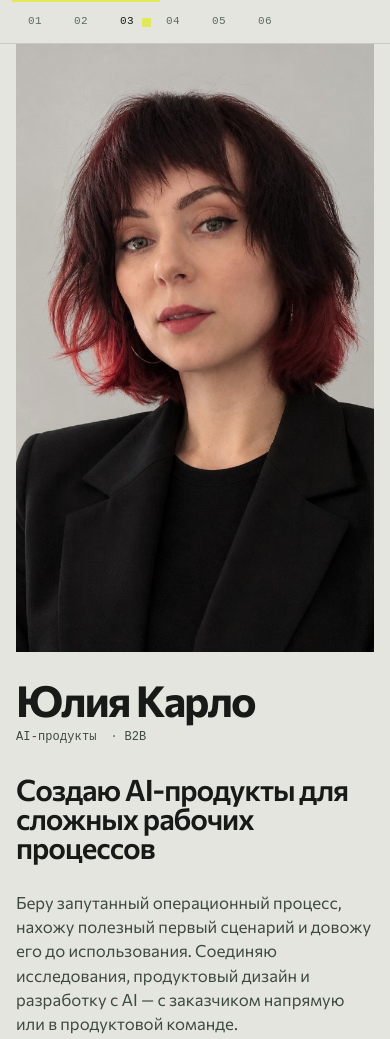
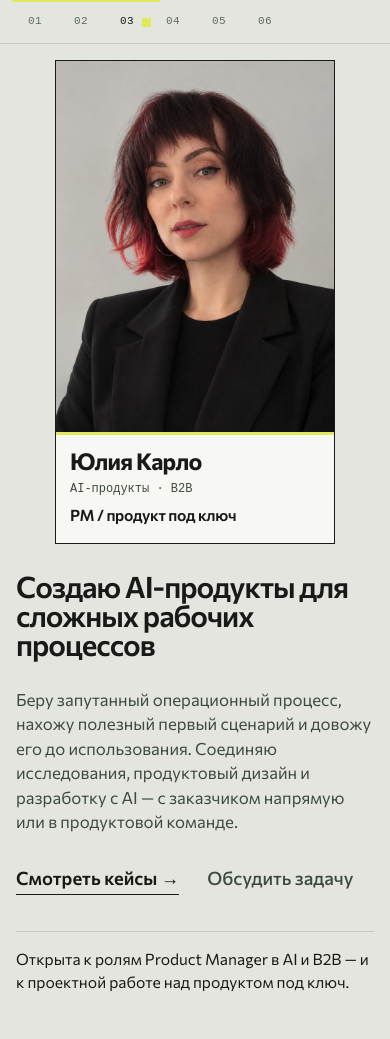
Before and after one commit to mammihlapinatana/julia-carlo, a plain HTML site: page index.html in a window 390 px wide. Shown: the top 1039 px of the page. Drawn offline with Linux system fonts and the light colour scheme; a web font is replaced by a local one.

Commit message:
Refine hero: portrait plate with name and focus.

```diff
--- a/index.html
+++ b/index.html
@@ -9,7 +9,7 @@
   <link rel="preconnect" href="https://fonts.gstatic.com" crossorigin>
   <link href="https://fonts.googleapis.com/css2?family=Commissioner:wght@400;500;600;700&family=Martian+Mono:wght@400;500&display=swap" rel="stylesheet">
   <link rel="icon" href="favicon.svg" type="image/svg+xml">
-  <link rel="stylesheet" href="styles.css?v=4">
+  <link rel="stylesheet" href="styles.css?v=15">
 </head>
 <body>
   <a class="skip" href="#hero">К содержанию</a>
@@ -25,37 +25,37 @@
   </nav>
 
   <main>
-    <section id="hero" class="hero" aria-labelledby="hero-title">
+    <section id="hero" class="hero" aria-labelledby="brand-name">
       <div class="hero-copy">
-        <p class="brand reveal" style="--d:0">Юлия Карло</p>
-        <p class="eyebrow reveal" style="--d:1">
-          <span>AI-продукты</span>
-          <span>B2B</span>
-        </p>
-        <h1 id="hero-title" class="reveal" style="--d:2">
+        <p class="claim reveal" style="--d:0">
           <span>Создаю AI-продукты</span>
           <span>для сложных</span>
           <span>рабочих процессов</span>
-        </h1>
-        <p class="lede reveal" style="--d:3">Беру запутанный операционный процесс, нахожу полезный первый сценарий и довожу его до использования. Соединяю исследования, продуктовый дизайн и разработку с AI — с заказчиком напрямую или в продуктовой команде.</p>
-        <p class="actions reveal" style="--d:4">
+        </p>
+        <p class="lede reveal" style="--d:1">Беру запутанный операционный процесс, нахожу полезный первый сценарий и довожу его до использования. Соединяю исследования, продуктовый дизайн и разработку с AI — с заказчиком напрямую или в продуктовой команде.</p>
+        <p class="actions reveal" style="--d:2">
           <a class="action" href="#cases">Смотреть кейсы <span aria-hidden="true">→</span></a>
           <a class="action action-quiet" href="#contact">Обсудить задачу</a>
         </p>
-        <p class="footnote reveal" style="--d:5">Открыта к ролям Product Manager в AI и B2B — и к проектной работе над продуктом под ключ.</p>
+        <p class="footnote reveal" style="--d:3">Открыта к ролям Product Manager в AI и B2B — и к проектной работе над продуктом под ключ.</p>
       </div>
 
-      <div class="hero-stage reveal-stage" aria-hidden="false">
-        <figure class="portrait">
+      <aside class="hero-stage reveal-stage">
+        <figure class="portrait-plate">
           <img
             src="media/julia.jpg"
-            alt="Юлия Карло"
+            alt=""
             width="768"
             height="1024"
             decoding="async"
             fetchpriority="high">
+          <figcaption>
+            <h1 class="brand" id="brand-name">Юлия Карло</h1>
+            <p class="plate-focus">AI-продукты · B2B</p>
+            <p class="plate-role">PM / продукт под ключ</p>
+          </figcaption>
         </figure>
-      </div>
+      </aside>
     </section>
 
     <section id="cases" class="block cases" aria-labelledby="cases-title">
@@ -381,6 +381,6 @@
     </section>
   </main>
 
-  <script src="main.js?v=4"></script>
+  <script src="main.js?v=9"></script>
 </body>
 </html>
--- a/styles.css
+++ b/styles.css
@@ -107,41 +107,41 @@ body.at-contact .spine a.is-on { color: #f3f3ee; }
 .hero {
   min-height: 100svh;
   display: grid;
-  grid-template-columns: minmax(340px, 1.12fr) minmax(420px, 0.88fr);
-  padding-left: var(--spine);
+  grid-template-columns: minmax(0, 1.1fr) minmax(0, 0.9fr);
+  align-items: center;
+  gap: clamp(24px, 3.5vw, 48px);
+  padding: clamp(28px, 5vh, 48px) var(--pad) clamp(28px, 5vh, 48px) var(--spine);
+  background: var(--paper);
 }
 
 .hero-copy {
-  padding: 28px 48px 32px var(--pad);
+  padding: 0;
   display: flex;
   flex-direction: column;
-  justify-content: flex-end;
+  justify-content: center;
   position: relative;
   z-index: 2;
-  background: var(--paper);
   min-width: 0;
 }
 
-.brand {
-  margin: 0 0 10px;
-  font-size: clamp(2.4rem, 4.2vw, 4.2rem);
-  font-weight: 700;
-  letter-spacing: -0.045em;
-  line-height: 0.92;
+.claim {
+  margin: 0;
+  font-size: clamp(2.2rem, 3.6vw, 3.7rem);
+  font-weight: 600;
+  letter-spacing: -0.035em;
+  line-height: 0.98;
+  max-width: 14ch;
 }
 
-.eyebrow {
-  margin: 0 0 28px;
-  font-family: var(--mono);
-  font-size: 12px;
-  letter-spacing: 0.01em;
-  color: var(--muted);
-}
+.claim span { display: block; }
 
-.eyebrow span + span::before {
-  content: "·";
-  margin: 0 0.55em;
-  color: var(--faint);
+.brand {
+  margin: 0;
+  font-size: clamp(1.6rem, 2.4vw, 2.1rem);
+  font-weight: 700;
+  letter-spacing: -0.035em;
+  line-height: 1.05;
+  color: var(--ink);
 }
 
 .reveal {
@@ -191,16 +191,6 @@ body.is-ready .reveal-stage {
 [data-reveal-group] .reveal-item:nth-child(3) { transition-delay: 180ms; }
 
 h1, h2, h3, p { margin: 0; }
-
-h1 {
-  font-size: clamp(2.2rem, 3.6vw, 3.7rem);
-  font-weight: 600;
-  letter-spacing: -0.035em;
-  line-height: 0.98;
-  max-width: 14ch;
-}
-
-h1 span { display: block; }
 
 .lede {
   margin-top: 28px;
@@ -260,26 +250,45 @@ h1 span { display: block; }
 
 .hero-stage {
   min-width: 0;
-  min-height: 100svh;
-  position: relative;
-  overflow: hidden;
-  background: #2a2c2b;
+  width: 100%;
+  display: flex;
+  align-items: center;
+  justify-content: flex-end;
 }
 
-.portrait {
+.portrait-plate {
   margin: 0;
-  height: 100%;
-  min-height: 100svh;
+  width: min(100%, 360px);
+  background: var(--sheet);
+  border: 1px solid var(--ink);
 }
 
-.portrait img {
+.portrait-plate img {
   display: block;
   width: 100%;
-  height: 100%;
-  min-height: 100svh;
+  aspect-ratio: 3 / 4;
+  height: auto;
   object-fit: cover;
-  object-position: 50% 18%;
-  filter: contrast(1.04) saturate(0.92);
+  object-position: center 14%;
+}
+
+.portrait-plate figcaption {
+  padding: 16px 18px 18px;
+  border-top: 3px solid var(--mark);
+}
+
+.plate-focus {
+  margin-top: 8px;
+  font-family: var(--mono);
+  font-size: 12px;
+  color: var(--muted);
+}
+
+.plate-role {
+  margin-top: 6px;
+  font-size: 0.98rem;
+  font-weight: 600;
+  letter-spacing: -0.02em;
 }
 
 .ui {
@@ -1048,20 +1057,21 @@ h2 {
 }
 
 @media (max-width: 1080px) {
-  .hero { grid-template-columns: 1fr; }
+  .hero {
+    grid-template-columns: 1fr;
+    align-items: start;
+    min-height: 0;
+    padding-top: 24px;
+  }
   .hero-stage {
-    min-height: 0;
     order: -1;
+    justify-content: stretch;
+    align-items: stretch;
   }
-  .portrait,
-  .portrait img {
-    min-height: min(72svh, 720px);
-    height: min(72svh, 720px);
-  }
-  .portrait img { object-position: 50% 12%; }
-  .hero-copy { justify-content: flex-start; padding-top: 28px; padding-bottom: 28px; }
-  .brand { max-width: 12ch; }
-  h1 { max-width: 16ch; }
+  .hero-stage { justify-content: center; }
+  .portrait-plate { width: min(100%, 320px); margin: 0 auto; }
+  .hero-copy { justify-content: flex-start; padding-top: 8px; }
+  .claim { max-width: 16ch; }
   .reveal-stage { transform: translate3d(0, 20px, 0); }
   .case-index,
   .case-copy,
@@ -1104,11 +1114,14 @@ h2 {
   }
   .spine-mark { left: 12px; }
   .block, .contact, .hero { padding-left: 16px; padding-right: 16px; }
+  .hero { padding-top: 16px; padding-bottom: 28px; gap: 20px; }
   .hero-copy { padding-left: 0; padding-right: 0; }
-  .brand { font-size: clamp(2.2rem, 11vw, 3.2rem); }
-  h1 span { display: inline; }
-  h1 span:not(:last-child)::after { content: " "; }
-  h1 { max-width: none; font-size: clamp(1.85rem, 7.5vw, 2.5rem); }
+  .claim span { display: inline; }
+  .claim span:not(:last-child)::after { content: " "; }
+  .claim { max-width: none; font-size: clamp(1.85rem, 7.5vw, 2.5rem); }
+  .portrait-plate { width: min(72vw, 280px); }
+  .portrait-plate figcaption { padding: 14px 14px 16px; }
+  .brand { font-size: 1.45rem; }
   .contact-links { grid-template-columns: 1fr; }
   .contact-links a:nth-child(odd),
   .contact-links a:nth-child(even) {
```
